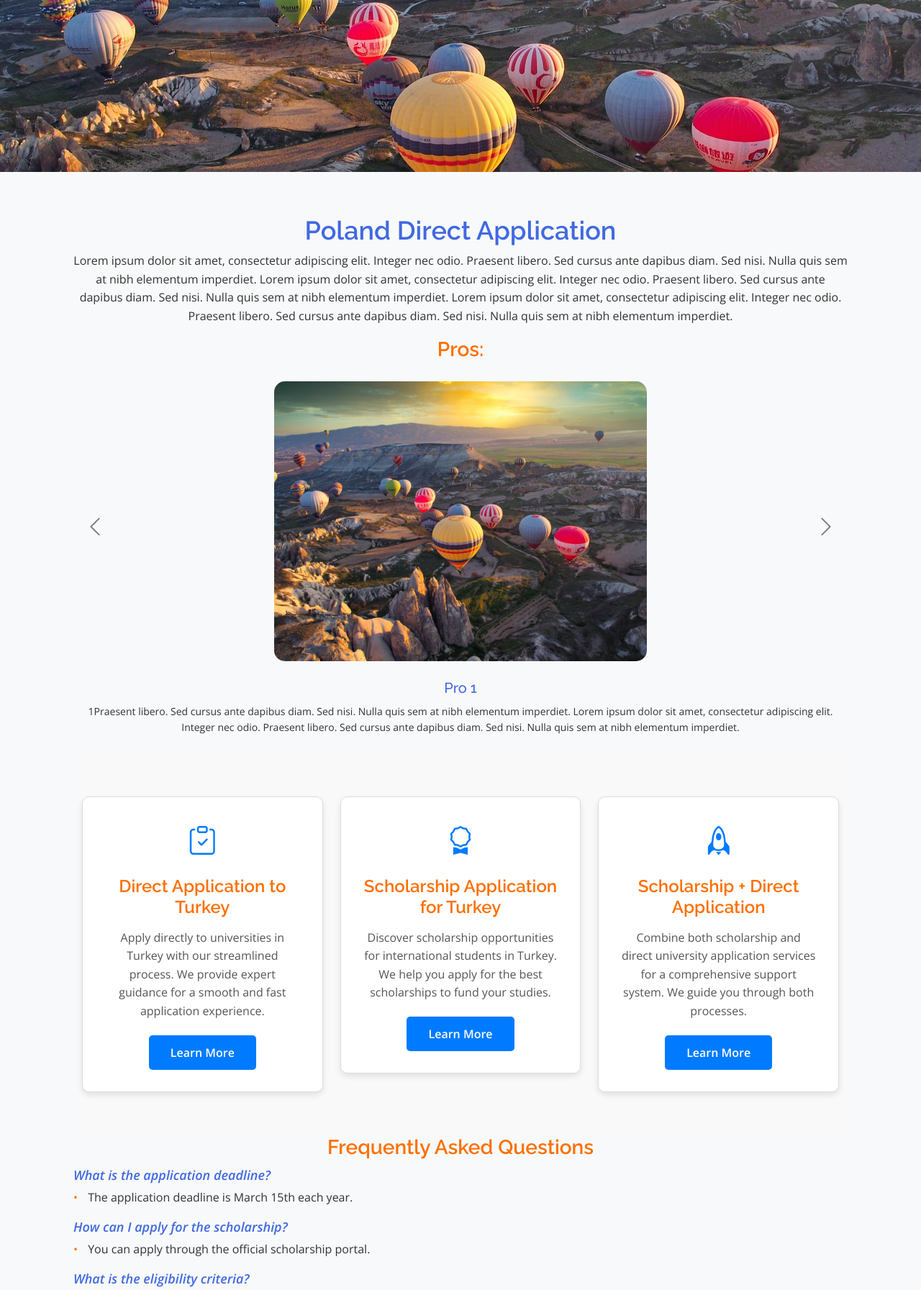
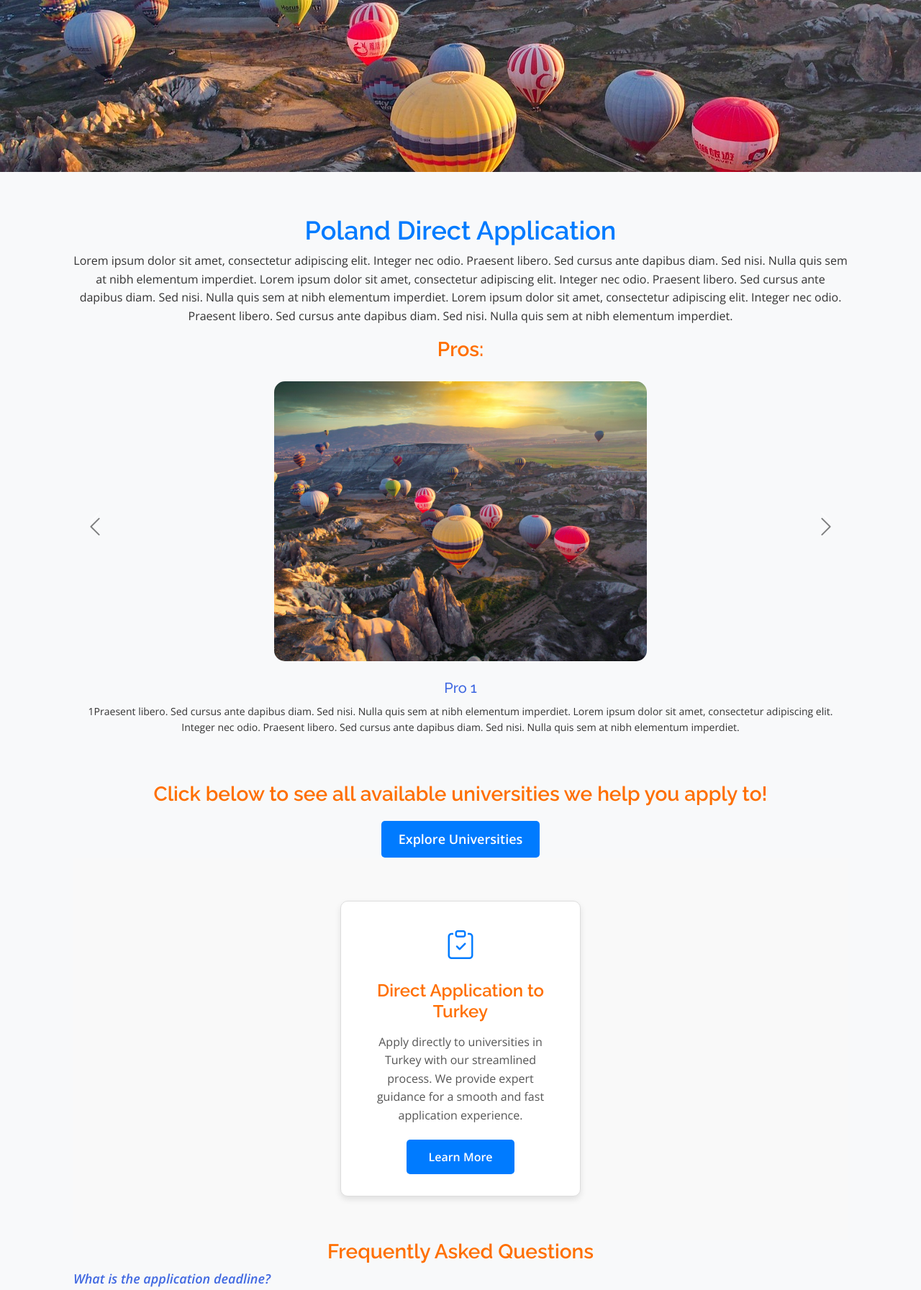
Before and after one commit to 1abykeev/grants-website, a Flask app: page /poland-desc in a window 1280 px wide. Shown: the part 148-1941 px from the top of the page at 72% size. Run offline with Flask 3, Linux system fonts and the light colour scheme; some libraries are stand-ins or nearby versions.

Commit message:
Poland Desc is ready

```diff
--- a/templates/poland_desc.html
+++ b/templates/poland_desc.html
@@ -86,6 +86,15 @@
 
 
   <!-- Universities List Section -->
+    <!-- Title Message -->
+    <div style="text-align: center; margin-top: 40px;">
+      <h2>Click below to see all available universities we help you apply to!</h2>
+  </div>
+
+  <!-- Link to University List -->
+  <div style="text-align: center; margin-top: 20px;">
+    <a href="/universities" class="uni-button">Explore Universities</a>
+  </div>
 
 
   <!-- Services Section -->
@@ -93,7 +102,6 @@
 
     <div class="container" data-aos="zoom-in" data-aos-delay="100">
       <div class="row service-items">
-
         <!-- Service 1: Direct Application to Turkey -->
         <div class="col-lg-4">
           <div class="service-box">
@@ -108,33 +116,7 @@
           </div>
         </div><!-- End Service Item -->
 
-        <!-- Service 2: Scholarship Application for Turkey -->
-        <div class="col-lg-4">
-          <div class="service-box">
-            <div class="service-icon">
-              <i class="bi bi-award"></i>
-            </div>
-            <h3 class="service-title">Scholarship Application for Turkey</h3>
-            <p class="service-description">
-              Discover scholarship opportunities for international students in Turkey. We help you apply for the best scholarships to fund your studies.
-            </p>
-            <a href="/pricing" class="service-btn">Learn More</a>
-          </div>
-        </div><!-- End Service Item -->
 
-        <!-- Service 3: Scholarship + Direct Application -->
-        <div class="col-lg-4">
-          <div class="service-box">
-            <div class="service-icon">
-              <i class="bi bi-rocket"></i>
-            </div>
-            <h3 class="service-title">Scholarship + Direct Application</h3>
-            <p class="service-description">
-              Combine both scholarship and direct university application services for a comprehensive support system. We guide you through both processes.
-            </p>
-            <a href="/pricing" class="service-btn">Learn More</a>
-          </div>
-        </div><!-- End Service Item -->
 
       </div>
     </div>
@@ -195,7 +177,8 @@
     font-size: 36px;
     font-weight: 600;
     text-align: center;
-    color: #4169E1; /* Royal Blue */
+    /*color: #4169E1; /* Royal Blue */
+    color: #007bff;
   }
 
   /* Course Content Section */
@@ -209,7 +192,7 @@
     margin: 0 auto;
   }
 
-  .course-content h3 {
+  .course-content h3, h2 {
     font-size: 28px;
     color: #ff6f00; /* Orange color matching your theme */
     font-weight: 600;
@@ -475,7 +458,7 @@ ul {
 }
 
 #services-section .service-btn:hover {
-  background-color: #0056b3;
+  background-color: #ff6f00;
 }
 
 /* Ensure equal sizing for services in laptop view (larger screens) */
@@ -501,4 +484,24 @@ ul {
 
 
 
+/* Link to list of unis  ///////////////////////////////////////////////////////////////////////////////////////////////////////////////// */
+/* Button Styling */
+.uni-button {
+  display: inline-block;
+  padding: 12px 24px;
+  background-color: #007bff; /* Royal Blue background color */
+  color: white; /* White text color */
+  font-size: 18px;
+  font-weight: 600;
+  text-decoration: none;
+  border-radius: 5px;
+  transition: background-color 0.3s ease;
+}
+
+.uni-button:hover {
+  background-color: #ff6f00; /* Orange color on hover */
+  color: #fff; /* Keeps text white on hover */
+}
+
+
 </style>
```
